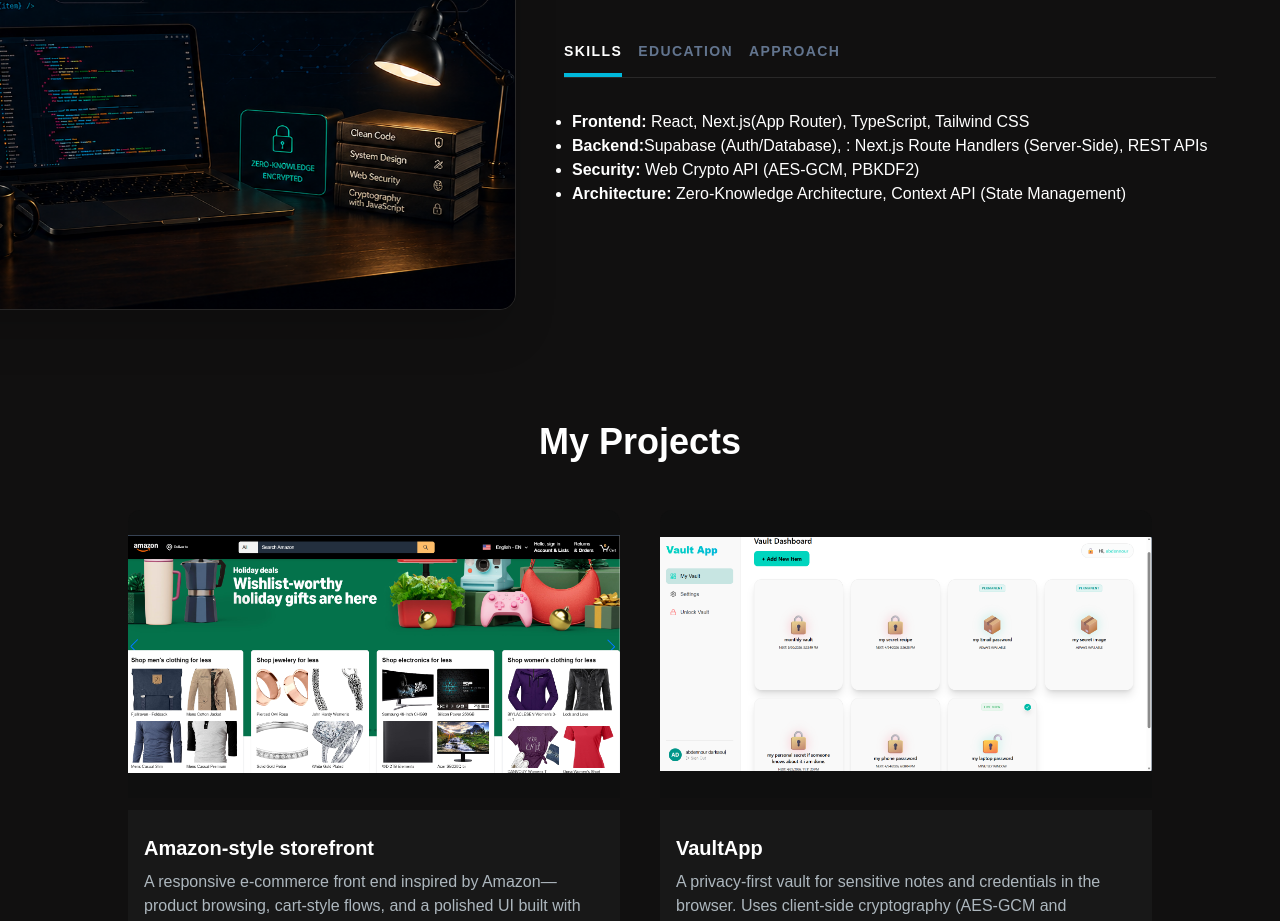
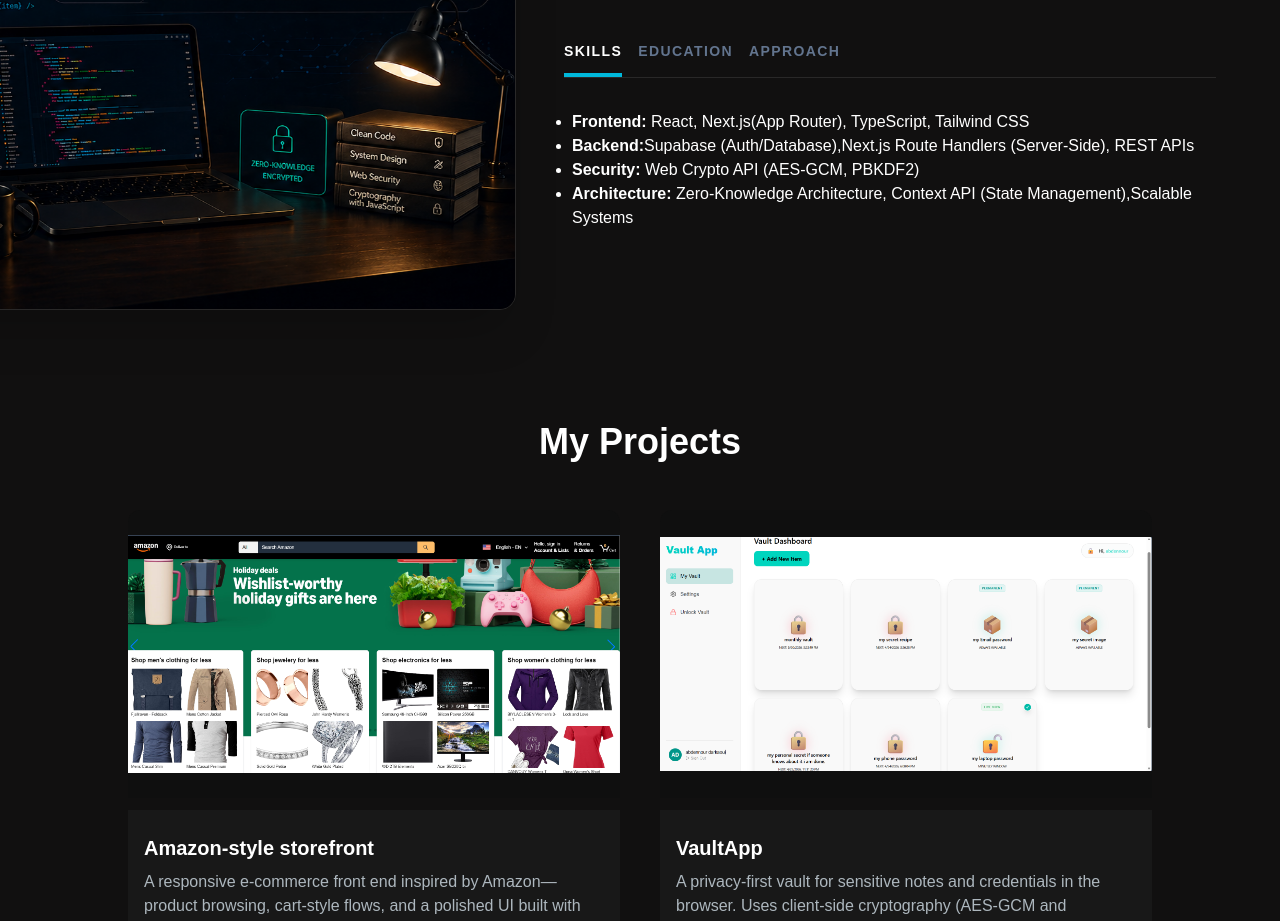
Before and after one commit to 7abd/my-portfolio, a Next.js app: page / in a window 1280 px wide. Shown: the part 1120-2041 px from the top of the page. Built offline with nearby package versions, Linux system fonts and the light colour scheme.

Commit message:
feat: update backend and architecture skills in AboutSection

```diff
--- a/app/components/AboutSection.jsx
+++ b/app/components/AboutSection.jsx
@@ -9,9 +9,9 @@ const TAB_DATA = [
       content: (
         <ul className="list-disc pl-2">
           <li><strong>Frontend:</strong> React, Next.js(App Router), TypeScript, Tailwind CSS</li>
-          <li><strong>Backend:</strong>Supabase (Auth/Database), : Next.js Route Handlers (Server-Side), REST APIs</li>
+          <li><strong>Backend:</strong>Supabase (Auth/Database),Next.js Route Handlers (Server-Side), REST APIs</li>
           <li><strong>Security:</strong> Web Crypto API (AES-GCM, PBKDF2)</li>
-          <li><strong>Architecture:</strong> Zero-Knowledge Architecture, Context API (State Management)</li>
+          <li><strong>Architecture:</strong> Zero-Knowledge Architecture, Context API (State Management),Scalable Systems</li>
         </ul>
       ),
     },
```
